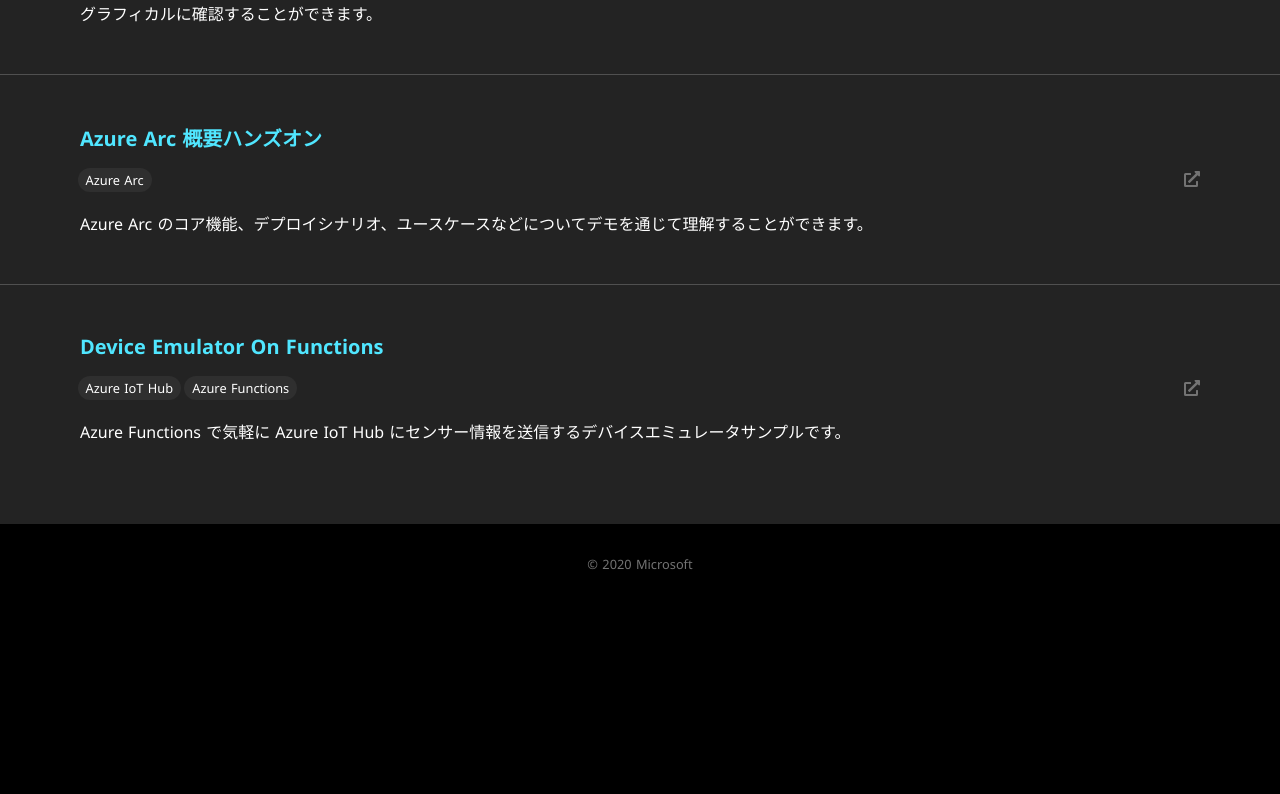
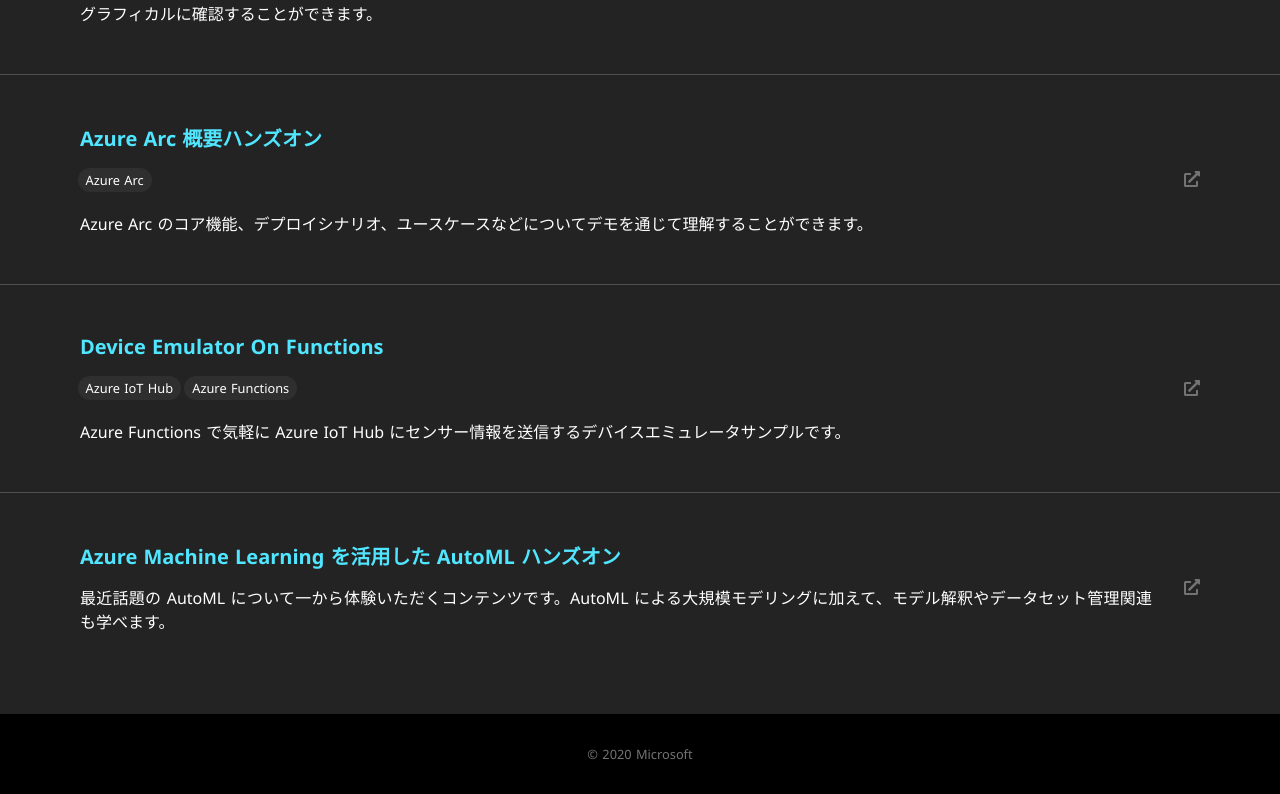
Before and after one commit to microsoft/code-labs-jp, a Nuxt app: page / in a window 1280 px wide. Shown: the part 6984-7778 px from the top of the page. Before the commit the page ends 7588 px from the top, so only its background shows below. Built offline with nearby package versions, Linux system fonts and the light colour scheme.

Commit message:
add content data

```diff
--- a/data/content.ts
+++ b/data/content.ts
@@ -393,4 +393,15 @@
     products: productsByIds('23', '22'),
     url: 'https://github.com/ms-iotkithol-jp/DeviceEmulatorOnFunctions',
   },
+  {
+    id: '32',
+    title: 'Azure Machine Learning を活用した AutoML ハンズオン',
+    type: 'handson',
+    category: 'ai',
+    targets: [],
+    description:
+      '最近話題の AutoML について一から体験いただくコンテンツです。AutoML による大規模モデリングに加えて、モデル解釈やデータセット管理関連も学べます。',
+    products: [],
+    url: 'https://github.com/konabuta/Automated-ML-Workshop',
+  },
 ]
```
